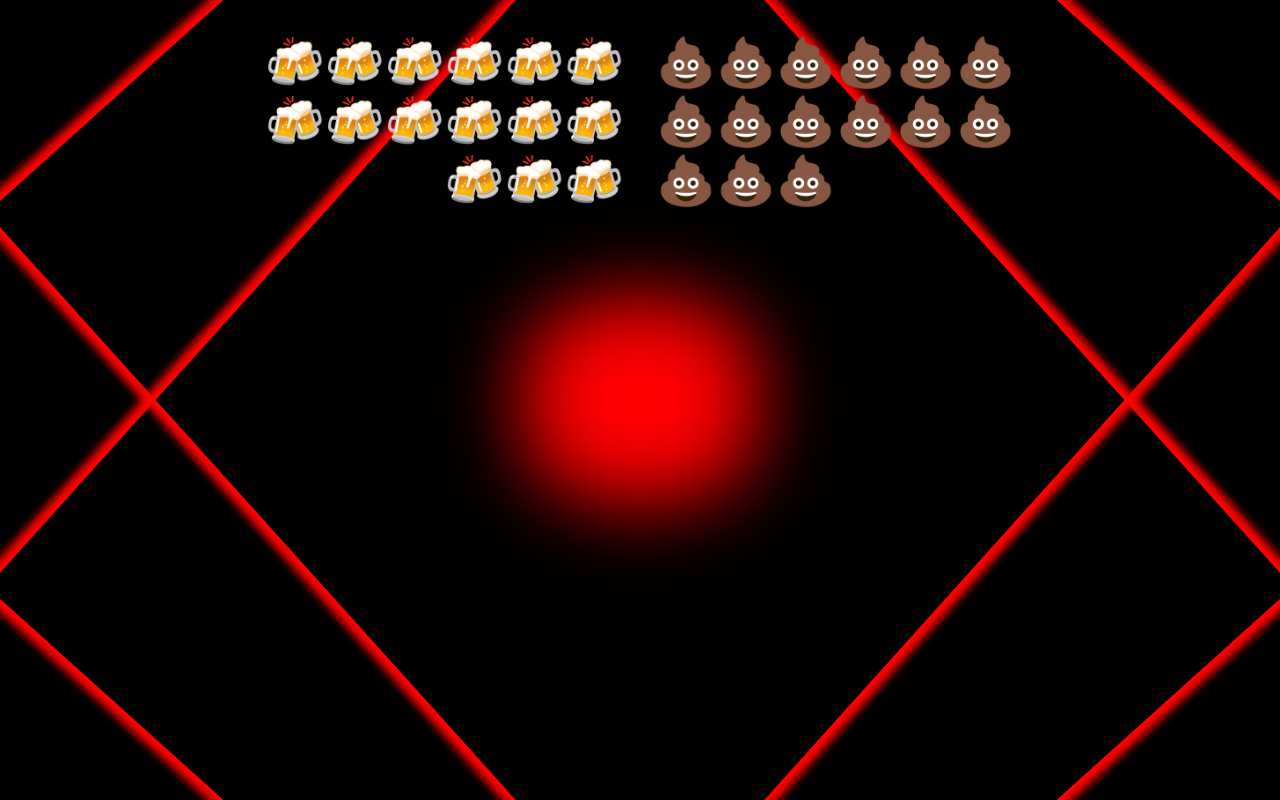
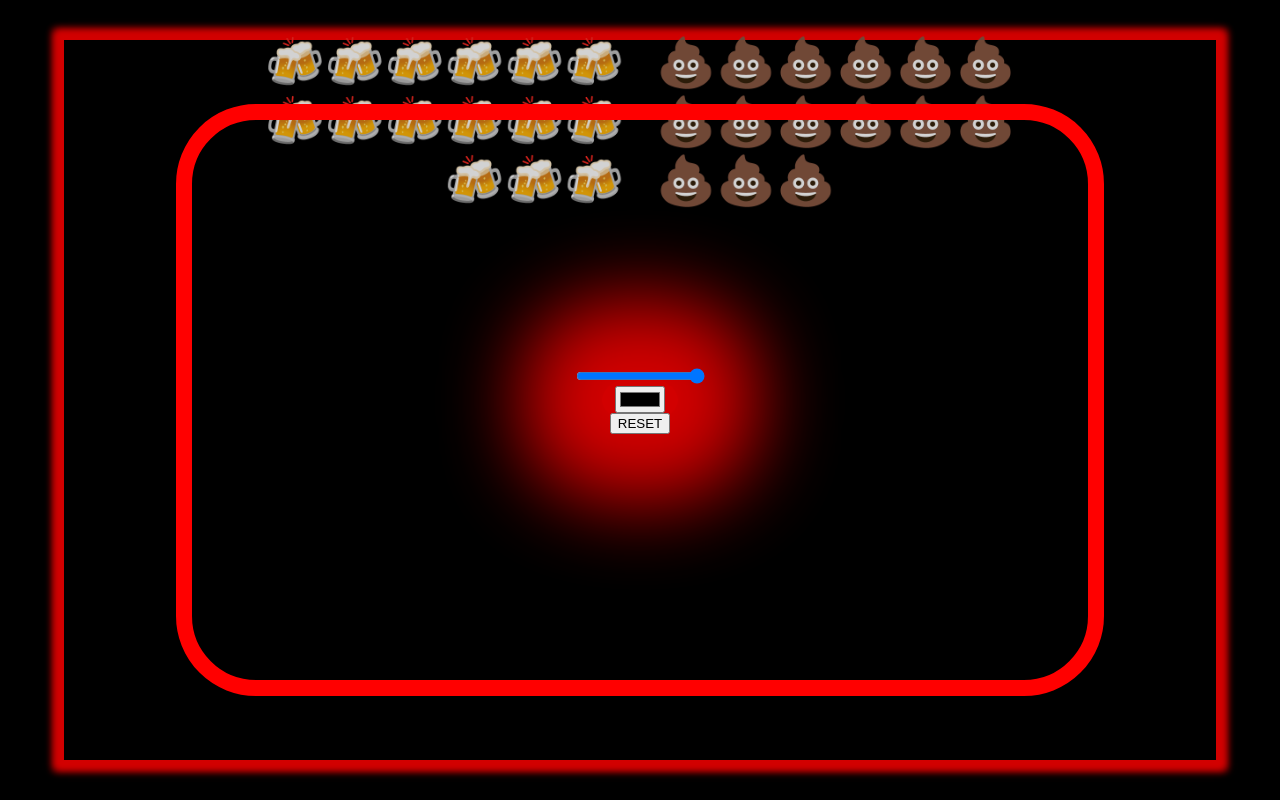
Before and after one commit to ulldecorb/fun-with-divs, a React (Create React App) app in the folder fun-with-divs/: page / in a window 1280 px wide. Shown: the top 800 px of the page. Built offline with nearby package versions, Linux system fonts and the light colour scheme.

Commit message:
Create menu component

```diff
--- a/fun-with-divs/src/App.jsx
+++ b/fun-with-divs/src/App.jsx
@@ -1,6 +1,7 @@
 import React from 'react';
 import { Divs } from './components/Divs';
 import { Counter } from './components/Counter';
+import { Menu } from './components/Menu';
 import './App.css';
 
 function App() {
@@ -11,6 +12,7 @@ function App() {
     <div className="App">
       <Divs />
       <Counter />
+      <Menu />
     </div>
   );
 }
--- a/fun-with-divs/src/components/Divs/divs.css
+++ b/fun-with-divs/src/components/Divs/divs.css
@@ -70,13 +70,10 @@
   -webkit-box-shadow: 0 0 1vmin 1vmin red;
           box-shadow: 0 0 1vmin 1vmin red;
   position: absolute;
-  -webkit-animation: rotateDivRight 3s linear 0s infinite normal none;
-          animation: rotateDivRight 3s linear 0s infinite normal none;
 }
 
 .rotation-div__square:nth-child(1) {
-  -webkit-animation: rotateDivLeft 3s linear 0s infinite normal none;
-          animation: rotateDivLeft 3s linear 0s infinite normal none;
+  opacity: 1;
 }
 
 .rotation-div__vanishing-point {
--- a/fun-with-divs/src/components/Divs/divs.scss
+++ b/fun-with-divs/src/components/Divs/divs.scss
@@ -33,10 +33,11 @@
         border: 0.25vmin solid red;
         box-shadow: 0 0 1vmin 1vmin red;
         position: absolute;
-        animation: rotateDivRight 3s linear 0s infinite normal none;
+        // animation: rotateDivRight 3s linear 0s infinite normal none;
 
         &:nth-child(1) {
-            animation: rotateDivLeft 3s linear 0s infinite normal none;
+            // animation: rotateDivLeft 3s linear 0s infinite normal none;
+            opacity: 1;
         }
     }
 
--- /dev/null
+++ b/fun-with-divs/src/components/Menu/index.jsx
@@ -0,0 +1,16 @@
+import React from 'react';
+import './menu.css';
+
+export const Menu = function Menu() {
+  return (
+    <section className="menu">
+      <div className="menu__box">
+        <input type="range" name="rotation-speed" id="rotation-speed" max="10" min="2" />
+        <input type="color" name="divs-color" id="divs-color" />
+        <button type="button">RESET</button>
+      </div>
+    </section>
+  );
+};
+
+export default Menu;
--- /dev/null
+++ b/fun-with-divs/src/components/Menu/menu.css
@@ -0,0 +1,39 @@
+.menu {
+  position: fixed;
+  z-index: 3;
+  height: 100vh;
+  width: 100vw;
+  top: 0;
+  left: 0;
+  background: rgba(0, 0, 0, 0.178);
+  display: -webkit-box;
+  display: -ms-flexbox;
+  display: flex;
+  -webkit-box-pack: center;
+      -ms-flex-pack: center;
+          justify-content: center;
+  -webkit-box-align: center;
+      -ms-flex-align: center;
+          align-items: center;
+}
+
+.menu__box {
+  height: 70vh;
+  width: 70vw;
+  border-radius: 10vmin;
+  border: 2vmin solid red;
+  display: -webkit-box;
+  display: -ms-flexbox;
+  display: flex;
+  -webkit-box-orient: vertical;
+  -webkit-box-direction: normal;
+      -ms-flex-direction: column;
+          flex-direction: column;
+  -webkit-box-pack: center;
+      -ms-flex-pack: center;
+          justify-content: center;
+  -webkit-box-align: center;
+      -ms-flex-align: center;
+          align-items: center;
+}
+/*# sourceMappingURL=menu.css.map */
--- /dev/null
+++ b/fun-with-divs/src/components/Menu/menu.scss
@@ -0,0 +1,23 @@
+.menu {
+    position: fixed;
+    z-index: 3;
+    height: 100vh;
+    width: 100vw;
+    top: 0;
+    left: 0;
+    background: rgba(0, 0, 0, 0.178);
+    display: flex;
+    justify-content: center;
+    align-items: center;
+
+    &__box {
+        height: 70vh;
+        width: 70vw;
+        border-radius: 10vmin;
+        border: 2vmin solid red;
+        display: flex;
+        flex-direction: column;
+        justify-content: center;
+        align-items: center;
+    }
+}
```
